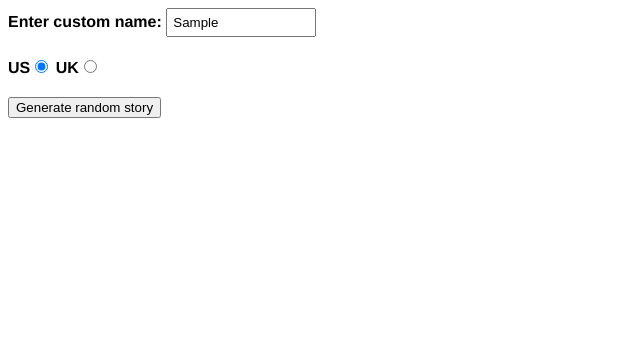
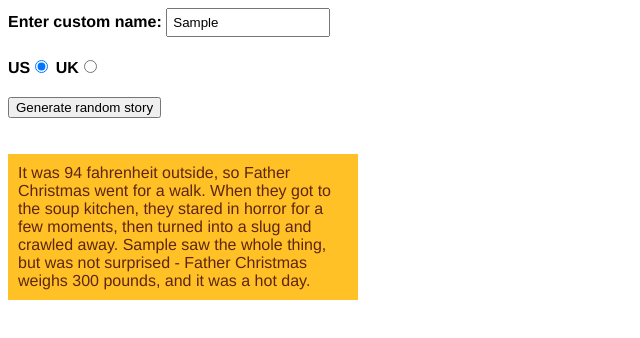
Before and after one commit to calgilbert/calgilbert.github.io, a plain HTML site: page lab_4/part_1/index.html in a window 1280 px wide. Both pictures are taken after typing "Sample" into the empty fields and a click on the button "Generate random story". Shown: the whole page, without its empty margins (0-640 px from the left). Drawn offline with Linux system fonts and the light colour scheme.

Commit message:
Trying whatever
At this point I'm just throwing things at a wall to see what sticks or changes.

```diff
--- a/lab_4/part_1/index.html
+++ b/lab_4/part_1/index.html
@@ -1,9 +1,14 @@
-<html>
-
+<!--
+Name: Calvin Gilbert
+File: index.html
+Date: 29 March 2024
+Assignment 4: Part 1: Silly Story Generator
+-->
+<!DOCTYPE html>
+<html lang="en-US">
   <head>
-  <meta charset="utf-8">
-  <meta http-equiv="X-UA-Compatible" content="IE=edge,chrome=1">
-  <meta name="viewport" content="width=device-width">
+    <meta charset="utf-8" />
+    <meta name="viewport" content="width=device-width" />
 
     <title>Silly story generator</title>
 
@@ -12,19 +17,23 @@
         font-family: helvetica, sans-serif;
         width: 350px;
       }
+
       label {
         font-weight: bold;
       }
+
       div {
         padding-bottom: 20px;
       }
+
       input[type="text"] {
         padding: 5px;
         width: 150px;
       }
+
       p {
-      background: #FFC125;
-      color: #5E2612;
+        background: #ffc125;
+        color: #5e2612;
         padding: 10px;
         visibility: hidden;
       }
@@ -34,20 +43,19 @@
   <body>
     <div>
       <label for="customname">Enter custom name:</label>
-    <input id="customname" type="text" placeholder="">
+      <input id="customname" type="text" placeholder="" />
     </div>
     <div>
-    <label for="us">US</label><input id="us" type="radio" name="ukus" value="us" checked>
-    <label for="uk">UK</label><input id="uk" type="radio" name="ukus" value="uk">
+      <label for="us">US</label
+      ><input id="us" type="radio" name="ukus" value="us" checked />
+      <label for="uk">UK</label
+      ><input id="uk" type="radio" name="ukus" value="uk" />
     </div>
     <div>
       <button class="randomize">Generate random story</button>
     </div>
     <!-- Thanks a lot to Willy Aguirre for his help with the code for this assessment -->
     <p class="story"></p>
-  <!--
     <script src="main.js"></script>
--->
   </body>
-
 </html>
--- a/lab_4/part_1/main.js
+++ b/lab_4/part_1/main.js
@@ -5,22 +5,22 @@ Date: 29 March 2024
 Assignment 4: Part 1: Silly Story Generator
 */
 
-var customName = document.getElementById("customname");
-var randomize = document.querySelector(".randomize");
-var story = document.querySelector(".story");
+const customName = document.getElementById("customname");
+const randomize = document.querySelector(".randomize");
+const story = document.querySelector(".story");
 
 function randomValueFromArray(array){
   const random = Math.floor(Math.random()*array.length);
   return array[random];
 }
 
-var storyText = "It was 94 fahrenheit outside, so :insertx: went for a walk. When they got to :inserty:, they stared in horror for a few moments, then :insertz:. Bob saw the whole thing, but was not surprised - :insertx: weighs 300 pounds, and it was a hot day.";
+const storyText = "It was 94 fahrenheit outside, so :insertx: went for a walk. When they got to :inserty:, they stared in horror for a few moments, then :insertz:. Bob saw the whole thing, but was not surprised - :insertx: weighs 300 pounds, and it was a hot day.";
 
-var insertX = ["Willy the Goblin", "Big Daddy", "Father Christmas"];
+const insertX = ["Willy the Goblin", "Big Daddy", "Father Christmas"];
 
-var insertY = ["the soup kitchen", "Disneyland", "the White House"];
+const insertY = ["the soup kitchen", "Disneyland", "the White House"];
 
-var insertZ = ["spontaneously combusted", "melted into a puddle on the sidewalk", "turned into a slug and crawled away"];
+const insertZ = ["spontaneously combusted", "melted into a puddle on the sidewalk", "turned into a slug and crawled away"];
 
 randomize.addEventListener("click", result);
 
@@ -29,9 +29,9 @@ function result() {
   var xItem = randomValueFromArray(insertX);
   var yItem = randomValueFromArray(insertY);
   var zItem = randomValueFromArray(insertZ);
-  var newStory = newStory.replace(":insertx:", xItem);
-  var newStory = newStory.replace(":inserty:", yItem);
-  var newStory = newStory.replace(":insertz:", zItem);
+  var newStory = newStory.replaceAll(":insertx:", xItem)
+                         .replace(":inserty:", yItem)
+                         .replace(":insertz:", zItem);
 
 
   if(customName.value !== '') {
```
Lines whose indentation alone changed are shown as unchanged.
